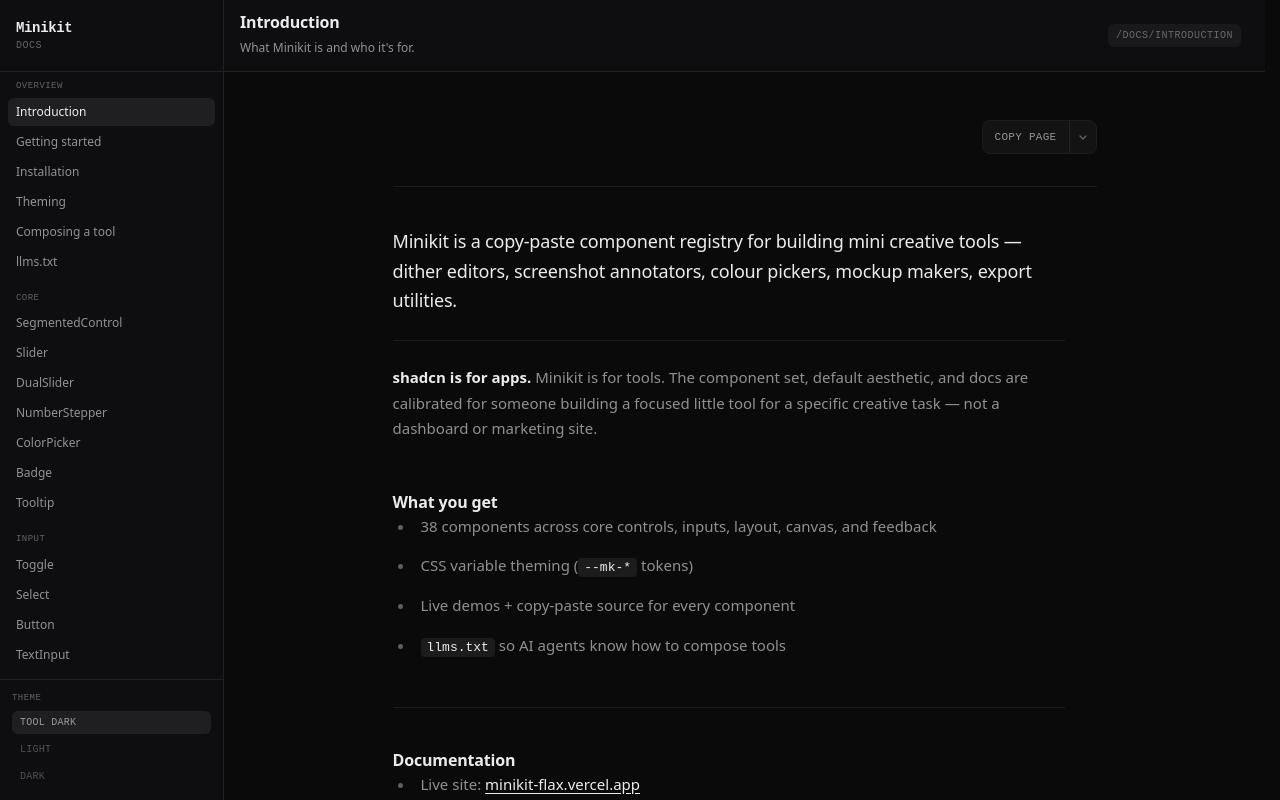
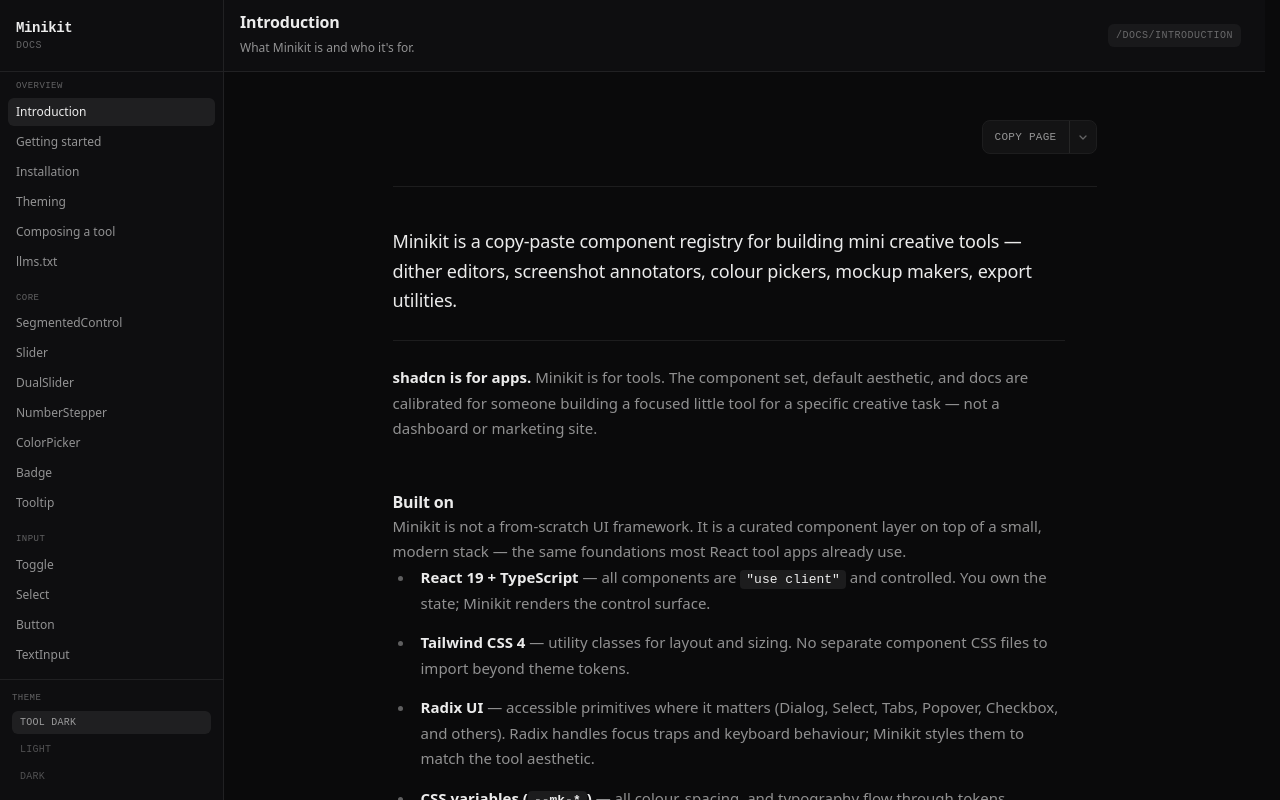
Before and after one commit to mikeyi2a/minikit, a Next.js app: page /docs/introduction in a window 1280 px wide. Built offline with nearby package versions, Linux system fonts and the light colour scheme.

Commit message:
Docs: explain stack foundation on Introduction page
Add Built on section covering React, Tailwind, Radix, CSS tokens,
registry model, and framework flexibility.

```diff
--- a/src/docs/overview-copy.ts
+++ b/src/docs/overview-copy.ts
@@ -13,6 +13,15 @@
 Minikit is a copy-paste component registry for building mini creative tools — dither editors, screenshot annotators, colour pickers, mockup makers, export utilities.
 
 shadcn is for apps. Minikit is for tools. The component set, default aesthetic, and docs are calibrated for someone building a focused little tool for a specific creative task — not a dashboard or marketing site.
+
+Built on
+- React 19 + TypeScript — "use client" controlled components
+- Tailwind CSS 4 — utility-first layout and sizing
+- Radix UI — accessible primitives (Dialog, Select, Popover, Tabs, etc.)
+- CSS variables (--mk-*) — rebrand via tokens, not source edits
+- shadcn-style registry — CLI copy-paste or @mikeyi2a/minikit-ui npm import
+
+The docs site runs on Next.js 15. Your app can be Next.js, Vite, or any React + Tailwind 4 project.
 
 What you get
 - 38 components across core controls, inputs, layout, canvas, and feedback
@@ -31,6 +40,18 @@
 Minikit is a copy-paste component registry for building mini creative tools — dither editors, screenshot annotators, colour pickers, mockup makers, export utilities.
 
 **shadcn is for apps.** Minikit is for tools. The component set, default aesthetic, and docs are calibrated for someone building a focused little tool for a specific creative task — not a dashboard or marketing site.
+
+## Built on
+
+Minikit is a curated component layer on a small modern stack:
+
+- **React 19 + TypeScript** — \`"use client"\` controlled components
+- **Tailwind CSS 4** — utility-first layout and sizing
+- **Radix UI** — accessible primitives (Dialog, Select, Popover, Tabs, etc.)
+- **CSS variables (\`--mk-*\`)** — rebrand via tokens, not source edits
+- **shadcn-style registry** — CLI copy-paste or \`@mikeyi2a/minikit-ui\` npm import
+
+The docs site runs on Next.js 15. Your app can be Next.js, Vite, or any React + Tailwind 4 project.
 
 ## What you get
 
--- a/src/docs/overview-pages.tsx
+++ b/src/docs/overview-pages.tsx
@@ -47,6 +47,36 @@
           <DocStrong>shadcn is for apps.</DocStrong> Minikit is for tools. The component set, default aesthetic, and docs are calibrated for someone building a focused little tool for a specific creative task — not a dashboard or marketing site.
         </DocIntroText>
       </DocIntro>
+
+      <DocSection>
+        <DocHeading>Built on</DocHeading>
+        <DocParagraph>
+          Minikit is not a from-scratch UI framework. It is a curated component layer on top of a small, modern stack — the same foundations most React tool apps already use.
+        </DocParagraph>
+        <DocList>
+          <DocListItem>
+            <DocStrong>React 19 + TypeScript</DocStrong> — all components are{" "}
+            <DocInlineCode>&quot;use client&quot;</DocInlineCode> and controlled. You own the state; Minikit renders the control surface.
+          </DocListItem>
+          <DocListItem>
+            <DocStrong>Tailwind CSS 4</DocStrong> — utility classes for layout and sizing. No separate component CSS files to import beyond theme tokens.
+          </DocListItem>
+          <DocListItem>
+            <DocStrong>Radix UI</DocStrong> — accessible primitives where it matters (Dialog, Select, Tabs, Popover, Checkbox, and others). Radix handles focus traps and keyboard behaviour; Minikit styles them to match the tool aesthetic.
+          </DocListItem>
+          <DocListItem>
+            <DocStrong>CSS variables (<DocInlineCode>--mk-*</DocInlineCode>)</DocStrong> — all colour, spacing, and typography flow through tokens. Rebrand without editing component source. See{" "}
+            <DocLink href="/docs/theming">Theming</DocLink>.
+          </DocListItem>
+          <DocListItem>
+            <DocStrong>shadcn-style registry</DocStrong> — copy-paste source, a JSON manifest, and a CLI (<DocInlineCode>@mikeyi2a/minikit-cli</DocInlineCode>) that pulls files into your project. Or skip the copy step and import via{" "}
+            <DocInlineCode>@mikeyi2a/minikit-ui</DocInlineCode>.
+          </DocListItem>
+        </DocList>
+        <DocParagraph>
+          The docs site itself is Next.js 15 (App Router). Your app can be Next.js, Vite, or any React setup — you only need React, Tailwind 4, and the theme CSS.
+        </DocParagraph>
+      </DocSection>
 
       <DocSection>
         <DocHeading>What you get</DocHeading>
```
